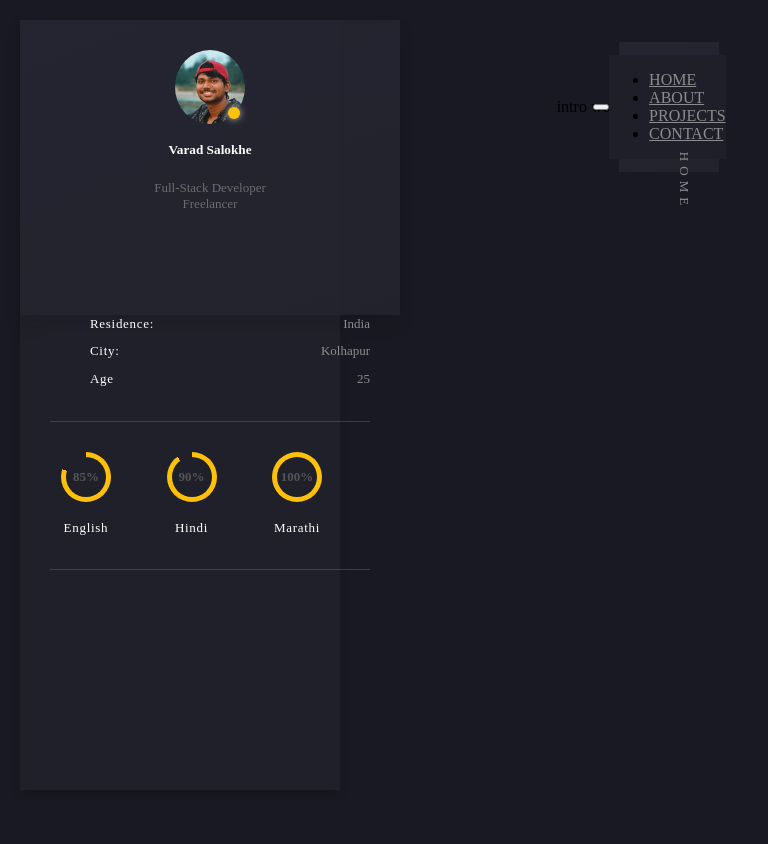
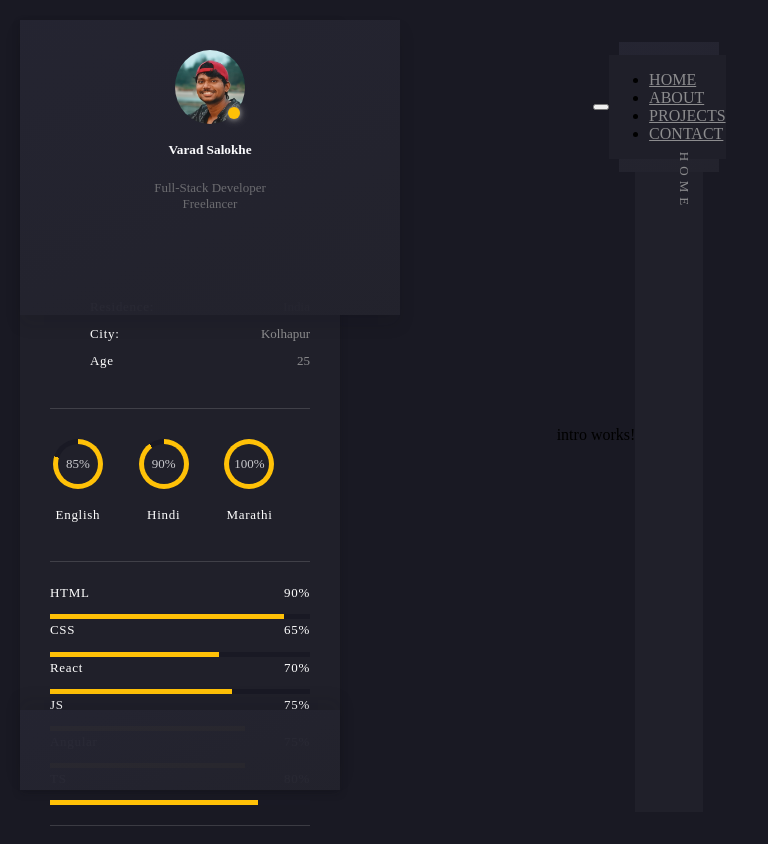
Before and after one commit to varadsalokhe99/portfolio-website, an Angular app: page / in a window 1280 px wide. Shown: the top 844 px of the page, without its empty margins (0-768 px from the left). Before the commit the page ends 800 px from the top, so only its background shows below. Built offline with nearby package versions, Linux system fonts and the light colour scheme.

Commit message:
completing footer content and adding styles to globel file

```diff
--- a/src/app/components/footer/footer.component.css
+++ b/src/app/components/footer/footer.component.css
@@ -89,9 +89,12 @@
 }
 
 .scroll-frame {
-  padding: 70px 0 50px;
+  position: relative;
+  top: 235px;
+  padding: 10px 0 50px;
   width: 100%;
-  height: calc(100vh - 30px);
+  height: calc(100vh - 285px);
+  overflow-y: auto;
 }
 
 .address {
@@ -128,12 +131,14 @@ h6 {
   width: 100%;
   height: 1px;
   opacity: 0.3;
+  margin-top: 5px;
+  margin-bottom: 10px;
 }
 
 .lang-skill {
   display: block;
   font-size: 0;
-  padding-top: 30px;
+  padding-top: 20px;
   padding-bottom: 15px;
 }
 
@@ -156,7 +161,10 @@ h6 {
   height: 50px;
   border-radius: 50%;
   margin: 0 auto 15px;
-    background: conic-gradient(#ffc107 calc(var(--progress) * 3.6deg), #20202a  0deg);
+  background: conic-gradient(
+    #ffc107 calc(var(--progress) * 3.6deg),
+    #191924 0deg
+  );
   display: flex;
   align-items: center;
   justify-content: center;
@@ -164,6 +172,7 @@ h6 {
   font-weight: bold;
   color: #333;
   position: relative;
+  animation: fillProgress 1.5s ease-out forwards;
 }
 
 .progress-ring::before {
@@ -175,8 +184,89 @@ h6 {
   border-radius: 50%;
 }
 
-.progress-text{
+.progress-text {
   position: relative;
-    color: rgb(85, 85, 85);
+  color: #cacace !important;
   font-size: 13px;
+  font-weight: 400;
 }
+
+.hard-skill {
+  padding-bottom: 15px;
+  padding-top: 10px;
+}
+
+.skill-container {
+  width: 100%;
+  position: relative;
+}
+
+.skill-heading {
+  display: flex;
+  justify-content: space-between;
+  align-items: center; /* Align items properly */
+  margin-bottom: 10px;
+}
+
+.progress {
+  height: 5px;
+  background-color: #191924;
+  overflow: hidden;
+  border-radius: 0;
+}
+
+.progress-bar {
+  height: 100%;
+  width: 0;
+  background-color: #ffc107;
+  transition: width 1.5s ease-in-out;
+}
+
+.knowledge-list {
+  padding-left: 0;
+}
+
+.knowledge-list li {
+  color: #8c8c8e;
+  text-align: left;
+}
+
+.knowledge-list li i {
+  color: #ffc107;
+  font-size: 15px;
+  margin-right: 10px;
+}
+
+.profile-footer {
+  position: absolute;
+  bottom: 0;
+  left: 0;
+  z-index: 1000;
+  width: 100%;
+  height: 50px;
+  padding: 15px 0;
+  background: linear-gradient(
+    159deg,
+    rgba(37, 37, 50, 0.98) 0%,
+    rgba(35, 35, 45, 0.98) 100%
+  );
+  text-align: center;
+  box-shadow: 0 -10px 15px 0 rgba(15, 15, 20, 0.1);
+}
+
+.profile-footer a {
+  color: #8c8c8e;
+  font-size: 13px;
+  margin: 0 8px;
+  text-decoration: none;
+  transition: 0.2sease-in-out;
+}
+
+.profile-footer a i {
+  font-weight: 400;
+  display: inline-block;
+  font-style: normal;
+  font-variant: normal;
+  text-rendering: auto;
+  line-height: 1;
+}
--- a/src/app/components/footer/footer.component.html
+++ b/src/app/components/footer/footer.component.html
@@ -21,6 +21,27 @@
             <br />
             Freelancer
           </div>
+        </div>
+        <div class="profile-footer">
+          <a href="https://www.linkedin.com/in/varad-salokhe/" target="_blank">
+            <i class="bi bi-linkedin"></i>
+          </a>
+          <a href="https://github.com/varadsalokhe99" target="_blank">
+            <i class="bi bi-github"></i>
+          </a>
+          <a href="https://gitlab.com/varadsalokhe99" target="_blank">
+            <i class="bi bi-gitlab"></i>
+          </a>
+          <a href="https://www.instagram.com/varad__salokhe" target="_blank">
+            <i class="bi bi-instagram"></i>
+          </a>
+          <a href="https://www.threads.net/@varad__salokhe" target="_blank">
+            <i class="bi bi-threads"></i>
+          </a>
+        </div>
+      </section>
+
+      <section #scrolling_section>
         <div class="scroll-frame">
           <div class="address">
             <ul class="p-0 m-0">
@@ -42,7 +63,7 @@
           <div class="lang-skill">
             <div class="lang-skill-item">
               <div class="circle-progress">
-                        <div class="progress-ring" style="--progress: 80;">
+                <div class="progress-ring" style="--progress: 80">
                   <div class="progress-text">85%</div>
                 </div>
                 <h6>English</h6>
@@ -50,7 +71,7 @@
             </div>
             <div class="lang-skill-item">
               <div class="circle-progress">
-                        <div class="progress-ring" style="--progress: 90;">
+                <div class="progress-ring" style="--progress: 90">
                   <div class="progress-text">90%</div>
                 </div>
                 <h6>Hindi</h6>
@@ -58,7 +79,7 @@
             </div>
             <div class="lang-skill-item">
               <div class="circle-progress">
-                        <div class="progress-ring" style="--progress: 100;">
+                <div class="progress-ring" style="--progress: 100">
                   <div class="progress-text">100%</div>
                 </div>
                 <h6>Marathi</h6>
@@ -66,7 +87,46 @@
             </div>
           </div>
           <div class="profile-ls-divider"></div>
+          <div class="hard-skill">
+            <div class="skill-container">
+              <div class="mb-3" *ngFor="let skill of skills">
+                <div class="skill-heading">
+                  <h6>{{ skill.name }}</h6>
+                  <h6>{{ skill.value }}%</h6>
                 </div>
+                <div class="progress">
+                  <div
+                    class="progress-bar"
+                    #progressBar
+                    [attr.data-progress]="skill"
+                  ></div>
+                </div>
+              </div>
+            </div>
+          </div>
+          <div class="profile-ls-divider"></div>
+          <ul class="knowledge-list pt-15 pb-0">
+            <li>
+              <i class="bi bi-check-lg"></i>
+              Bootstrap, PrimeNg
+            </li>
+            <li>
+              <i class="bi bi-check-lg"></i>
+              Frontend Development
+            </li>
+            <li>
+              <i class="bi bi-check-lg"></i>
+              Backend Development
+            </li>
+            <li>
+              <i class="bi bi-check-lg"></i>
+              Database Management
+            </li>
+            <li>
+              <i class="bi bi-check-lg"></i>
+              GIT Knowledge
+            </li>
+          </ul>
         </div>
       </section>
     </div>
--- a/src/app/components/footer/footer.component.ts
+++ b/src/app/components/footer/footer.component.ts
@@ -1,4 +1,4 @@
-import { Component } from '@angular/core';
+import { Component, AfterViewInit, ViewChildren, QueryList, ElementRef } from '@angular/core';
 
 @Component({
   selector: 'app-footer',
@@ -7,4 +7,22 @@ import { Component } from '@angular/core';
 })
 export class FooterComponent {
 
+  skills = [
+    { name: 'HTML', value: 90 },
+    { name: 'CSS', value: 65 },
+    { name: 'React', value: 70 },
+    { name: 'JS', value: 75 },
+    { name: 'Angular', value: 75 },
+    { name: 'TS', value: 80 },
+  ];
+
+  ngAfterViewInit() {
+    setTimeout(() => {
+      const progressBars = document.querySelectorAll('.progress-bar');
+      progressBars.forEach((bar: any, index: number) => {
+        bar.style.width = this.skills[index].value + '%';
+      });
+    }, 500);
+  }
+
 }
--- a/src/app/components/header/header.component.css
+++ b/src/app/components/header/header.component.css
@@ -2,6 +2,7 @@
   margin: 20px 20px 20px 0 !important;
   justify-content: flex-start;
   align-items: center !important;
+  height: calc(100vh - 30px);
 }
 
 .menubar-header {
--- a/src/app/components/header/header.component.html
+++ b/src/app/components/header/header.component.html
@@ -1,6 +1,6 @@
 <header class="nav-bar">
   <nav
-    class="navbar position-fixed bg-color-jaguar d-flex flex-column align-items-start p-3 menubar-fix end-0 top-0 h-100"
+    class="navbar position-fixed bg-color-jaguar d-flex flex-column align-items-start p-3 menubar-fix end-0 top-0"
   >
     <div class="container-fluid flex-column menubar-header">
       <!-- Navbar Toggle Button -->
--- a/src/styles.css
+++ b/src/styles.css
@@ -11,6 +11,10 @@ body .app-container {
   justify-content: center;
 }
 
+*{
+  scrollbar-width: none;
+}
+
 .bg-color-jaguar {
   background-color: #20202a;
 }
```
Lines whose indentation alone changed are shown as unchanged.
